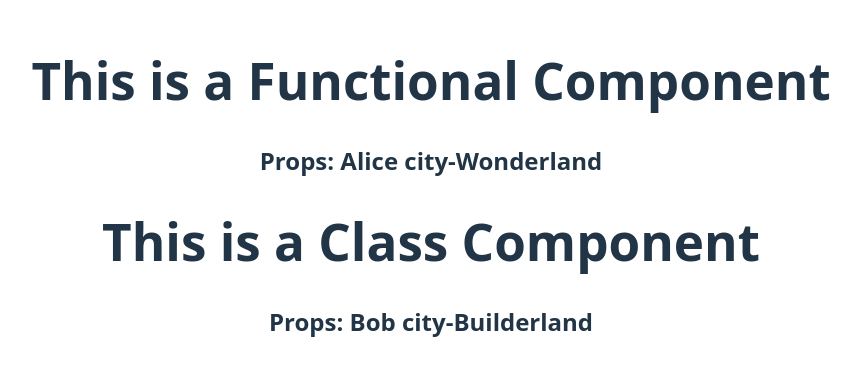
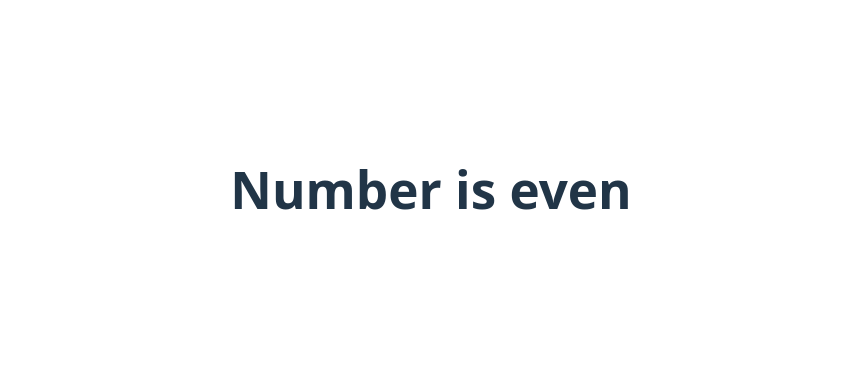
Before and after one commit to vyakhyaagoyal/MDM-Web-Development, a React (Vite) app in the folder sem-4/: page / in a window 1280 px wide. Shown: the part 211-586 px from the top of the page, without its empty margins (209-1070 px from the left). Built offline with nearby package versions, Linux system fonts and the light colour scheme.

Commit message:
evenodd page

```diff
--- a/sem-4/src/App.jsx
+++ b/sem-4/src/App.jsx
@@ -4,13 +4,14 @@ import FunctionalComponent from './FunctionalComponent'
 import ClassComponent from './ClassComponent'
 import Greet from './Greet'
 import React from 'react'
+import EvenOdd from './EvenOdd'
 
 export default function App() {
   return (
     <div>
-      <FunctionalComponent name="Alice" city="Wonderland" />
-      <ClassComponent name="Bob" city="Builderland" />
-
+      {/* <FunctionalComponent name="Alice" city="Wonderland" />
+      <ClassComponent name="Bob" city="Builderland" /> */}
+      <EvenOdd num={12}/>
     </div>
   )
 }
--- /dev/null
+++ b/sem-4/src/EvenOdd.jsx
@@ -0,0 +1,21 @@
+import React from 'react'
+
+function EvenNo(){
+    return <h1>Number is even</h1>
+}
+
+function OddNo(){
+    return <h1>Number is odd</h1>
+}
+
+const EvenOdd = (props) => {
+    const num=props.num;
+    if(num%2==0){
+        return <EvenNo/>
+    }
+    else{
+        return <OddNo/>
+    }
+}
+
+export default EvenOdd
```
